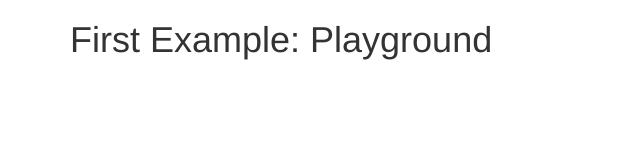
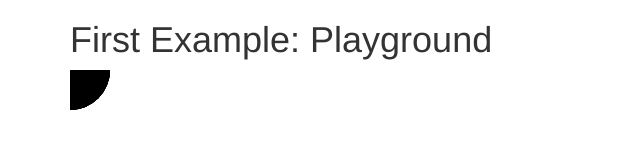
Before and after one commit to rinziv/VA2017, a website: page playground/index.html in a window 1280 px wide. Shown: the whole page, without its empty margins (0-640 px from the left). Drawn offline with nearby package versions, Linux system fonts and the light colour scheme.

Commit message:
Creation of the visual elements for the data entries

```diff
--- a/playground/index.html
+++ b/playground/index.html
@@ -24,7 +24,12 @@
       .attr("width",600)
     .attr("height",400);
 
-
+    // Create a visual element (a circle) for each data entry
+    svg.selectAll("circle")  // select all elements with tag "circles" (in this first selection we obtain an empty set)
+    .data(numbers) // join the set with the sequence of numbers
+    .enter() // for the data entries without an HTML element....
+    .append("circle") // ... append a circle
+    .attr("r", 40);  // with a constant radius for all the elements
 
   </script>
 </html>
```
